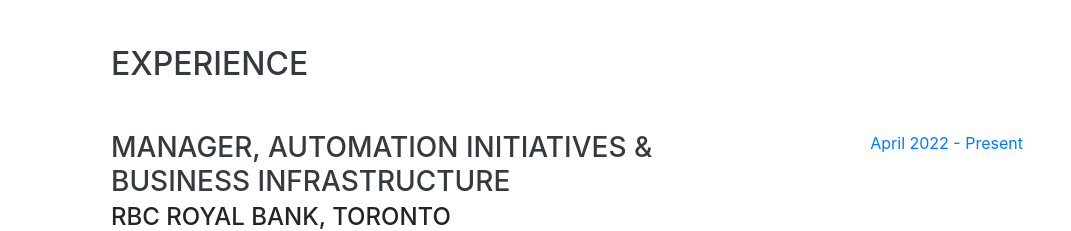
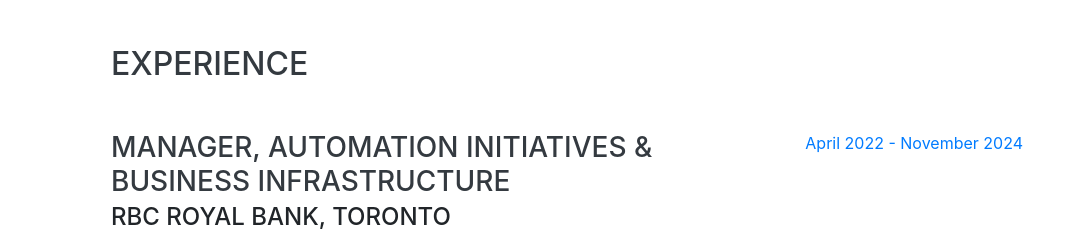
Before and after one commit to harshsutariya7429/harshsutariya7429.github.io, a website with bundled scripts: page index.html in a window 1280 px wide. Shown: the part 804-1035 px from the top of the page, without its empty margins (209-1280 px from the left). Built offline with nearby package versions, Linux system fonts and the light colour scheme; a web font is replaced by a local one.

Commit message:
change experience date

```diff
--- a/index.html
+++ b/index.html
@@ -114,7 +114,7 @@
             </ul>
           </div>
           <div class="resume-date text-md-right">
-            <span class="text-primary">April 2022 - Present</span>
+            <span class="text-primary">April 2022 - November 2024</span>
           </div>
         </div>
 
```
